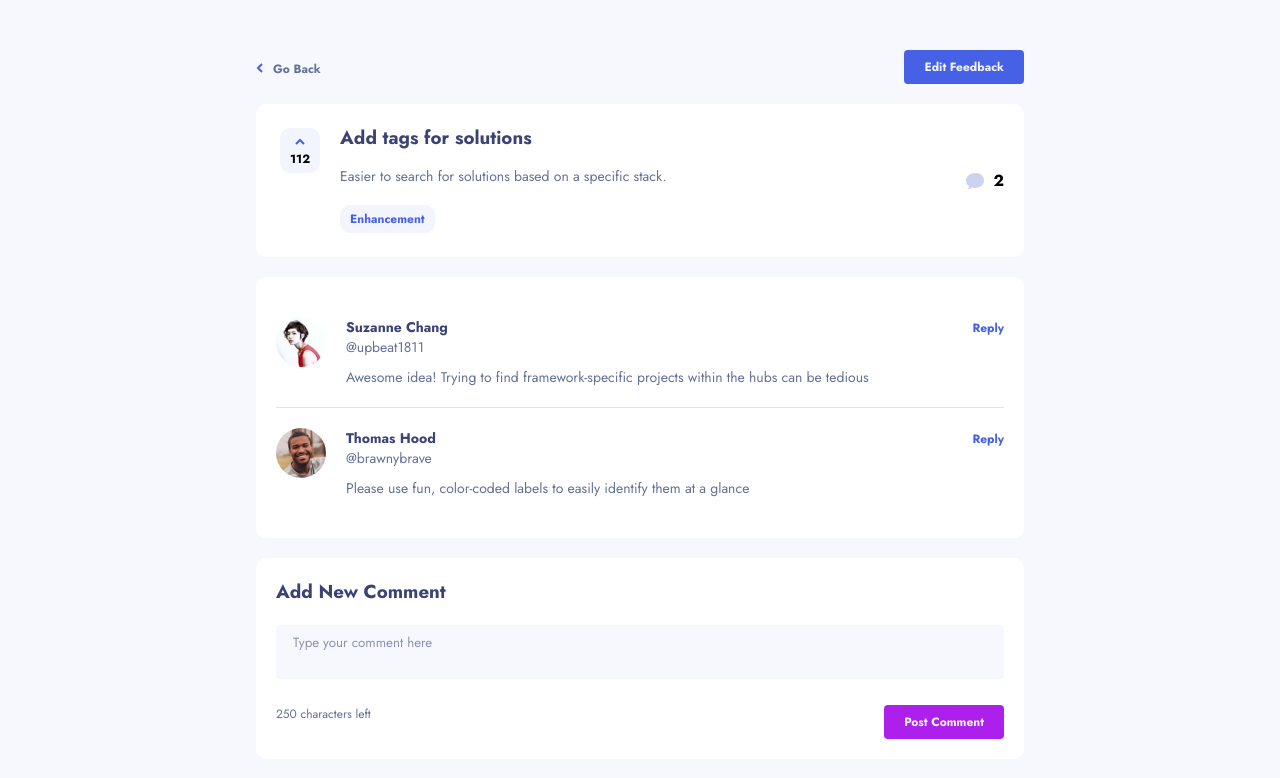
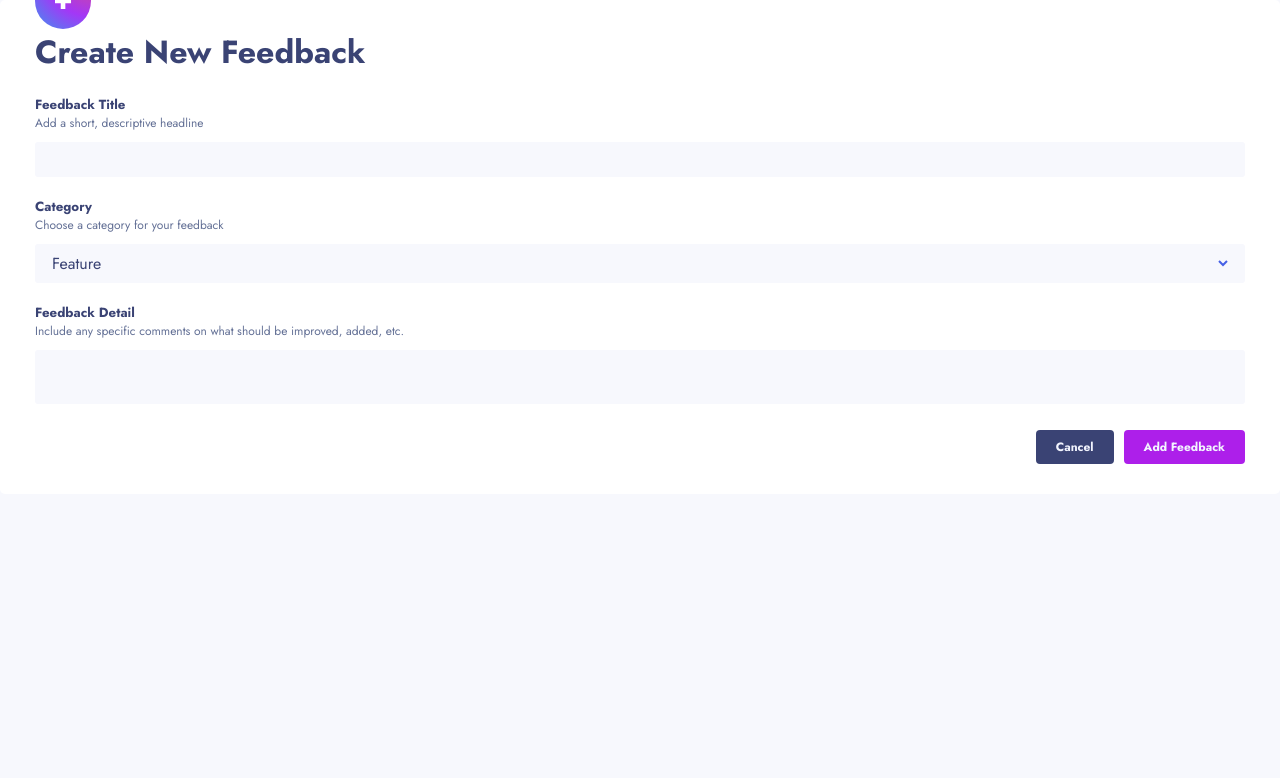
Before and after one commit to catli-unbounce/product_idea_board, a React (Create React App) app: page /requests/1/edit in a window 1280 px wide. Shown: the top 778 px of the page. Built offline with nearby package versions, Linux system fonts and the light colour scheme.

Commit message:
Working on edit form

```diff
--- a/src/App.js
+++ b/src/App.js
@@ -32,7 +32,6 @@ function App() {
     'planned': [],
     'live': [],
     'inProgress':[],
-    'filteredSuggestions': []
   })
 
   const [sortOrder, setSortOrder] = useState('votes_desc');
@@ -40,7 +39,6 @@ function App() {
   const [showMenu, setShowMenu] = useState(false);
 
   useEffect(() => {
-
     async function fetchData() {
       const response = await fetch('/data.json');
       const fetchedData = await response.json(response);
@@ -51,14 +49,22 @@ function App() {
         planned: filterRequestsByStatus(fetchedData.productRequests, 'planned'),
         live: filterRequestsByStatus(fetchedData.productRequests, 'live'),
         inProgress: filterRequestsByStatus(fetchedData.productRequests, 'in-progress'),
-        filteredSuggestions: filterRequestsByStatus(fetchedData.productRequests, 'suggestion'),
       });
     }
     fetchData();
   }, []);
 
+  useEffect(() => {
+    displaySuggestions();
+  }, [filters]);
+
   const addNewRequest = (request) => {
-
+    const listOfRequests = [...data.suggestions];
+    listOfRequests.push(request);
+    setData({
+      ...data,
+      suggestions: listOfRequests
+    })
   }
 
   const deleteRequest = (request_id) => {
@@ -66,14 +72,10 @@ function App() {
   }
 
   const sortSuggestions = (order) => {
-    setData({
-      ...data,
-      filteredSuggestions: sortRequests(data.suggestions, order)
-    });
     setSortOrder(order)
   }
 
-  const filterRequests = (filter) => {
+  const updateFilters = (filter) => {
 
     let activeFilters = [...filters];
     if(activeFilters.includes(filter)) {
@@ -81,19 +83,10 @@ function App() {
     } else {
       activeFilters.push(filter)
     }
-    let filteredSuggestions = [];
-    if(activeFilters.includes('all')) {
-      filteredSuggestions= [...data.suggestions];
-    } else {
-      filteredSuggestions = filterRequestsByCategory(data.suggestions, activeFilters);
+    setFilters(activeFilters);
   }
 
-    setData({...data, filteredSuggestions: filteredSuggestions})
-    setFilters(activeFilters);
-  }
-  const sortMenu = () => {
-    return sortOrders.map((item) => {
-
+  const sortMenu = () => sortOrders.map((item) => {
     if(sortOrder === item.key) {
       return (
         <li onClick={() => sortSuggestions(item.key)} className="select-input">{item.title}<img alt="checkmark" src={checkmarkIcon}></img></li>
@@ -103,14 +96,28 @@ function App() {
         <li onClick={() => sortSuggestions(item.key)} className="select-input">{item.title}</li>
       )
     }
+    })
 
-    })
+  const displaySuggestions = () => {
+    let filteredSuggestions = [...data.suggestions];
+    if(!filters.includes('all')) {
+      filteredSuggestions = filterRequestsByCategory([...data.suggestions], filters);
+    }
+    return sortRequests(filteredSuggestions, sortOrder);
   }
 
+  const editRequest = () => {
+
+  }
   const sortOrderDisplay = sortOrders.filter((item) => item.key === sortOrder)[0].title;
 
   return (
         <Switch>
+          <Route path="/requests/:request_id/edit">
+            {data.all &&
+              <RequestForm addNewRequest={addNewRequest} allRequests={data.all} editRequest={editRequest}></RequestForm>
+            }
+          </Route>
           <Route path="/requests/:request_id">
             {data.all &&
               <RequestDetails allRequests={data.all}></RequestDetails>
@@ -133,12 +140,12 @@ function App() {
             <div className="container">
               <div className="controls">
                 <Header></Header>
-                <ListFilter filters={filters} filterRequests={filterRequests}></ListFilter>
+                <ListFilter filters={filters} filterRequests={updateFilters}></ListFilter>
                 <Roadmap planned={data.planned} inProgress={data.inProgress} live={data.live}></Roadmap>
               </div>
 
               <div className="controls-mobile">
-                <ListFilter filters={filters} filterRequests={filterRequests}></ListFilter>
+                <ListFilter filters={filters} filterRequests={updateFilters}></ListFilter>
                 <Roadmap planned={data.planned} inProgress={data.inProgress} live={data.live}></Roadmap>
               </div>
               <main>
@@ -152,7 +159,7 @@ function App() {
                   }
 
                 </Banner>
-                <RequestsList productRequests={data.filteredSuggestions}></RequestsList>
+                <RequestsList productRequests={displaySuggestions()}></RequestsList>
               </main>
             </div>
           </Route>
--- a/src/components/Banner/Banner.module.scss
+++ b/src/components/Banner/Banner.module.scss
@@ -49,12 +49,16 @@
     }
 
     &__add-btn {
-        margin-left: auto;
+
         background-color: $fuschia;
 
         a {
             color: $grey-1;
         }
+    }
+
+    &__add-feedback-link {
+        margin-left: auto;
     }
 }
 
--- a/src/components/Banner/index.js
+++ b/src/components/Banner/index.js
@@ -7,7 +7,7 @@ const Banner = ({children}) => {
             <div className="banner__info">
                 {children}
             </div>
-            <button className="banner__add-btn"><Link to="/new">+ Add Feedback</Link></button>
+            <Link className="banner__add-feedback-link" to="/new"><button className="banner__add-btn">+ Add Feedback</button></Link>
         </div>
     )
 }
--- a/src/components/RequestForm/index.js
+++ b/src/components/RequestForm/index.js
@@ -3,8 +3,8 @@ import newFeedbackIcon from '../../assets/shared/icon-new-feedback.svg';
 import arrowDownIcon from '../../assets/shared/icon-arrow-down.svg';
 import checkIcon from '../../assets/shared/icon-check.svg';
 import { useHistory } from "react-router-dom";
-const RequestForm = ({addNewRequest}) => {
-
+const RequestForm = ({addNewRequest, allRequests, editRequest}) => {
+    let history = useHistory();
     const [showDropdown, setShowDropdown] = useState(false);
     const [newRequest, setNewRequest] = useState({
         category: 'feature',
@@ -18,6 +18,11 @@ const RequestForm = ({addNewRequest}) => {
         setNewRequest(formData);
     }
 
+    const handleAddNewRequest = (e) => {
+        e.preventDefault();
+        addNewRequest(newRequest);
+        history.push('/')
+    }
 
     return (
         <form className="form">
@@ -51,7 +56,7 @@ const RequestForm = ({addNewRequest}) => {
             </label>
             <div className="form__btn-container">
                 <button className="cancel">Cancel</button>
-                <button onClick={addNewRequest} type="submit">Add Feedback</button>
+                <button onClick={(e) => handleAddNewRequest(e)} type="submit">Add Feedback</button>
             </div>
 
         </form>
--- a/src/components/RequestsListItem/index.js
+++ b/src/components/RequestsListItem/index.js
@@ -12,7 +12,7 @@ const RequestsListItem = ({productRequest}) => {
     return (
         <li className="request">
             <div className={active ? "request__votes request__votes--active" : "request__votes"} onClick={() => updateActive()}>
-            <svg className="upvote-icon" width="10" height="7" xmlns="http://www.w3.org/2000/svg"><path d="M1 6l4-4 4 4" stroke="#4661E6" stroke-width="2" fill="none" fill-rule="evenodd"/></svg>
+            <svg className="upvote-icon" width="10" height="7" xmlns="http://www.w3.org/2000/svg"><path d="M1 6l4-4 4 4" stroke="#4661E6" strokeWidth="2" fill="none" fillRule="evenodd"/></svg>
                 <p>{productRequest.upvotes}</p>
             </div>
             <div className="request__info">
--- a/src/components/RoadmapListItem/index.js
+++ b/src/components/RoadmapListItem/index.js
@@ -22,7 +22,7 @@ const RoadmapListItem = ({title, category, upvotes, status, id, description, com
             <p className="roadmap_item__category">{category}</p>
             <div>
                 <div onClick={() => updateActive()} className={active? "roadmap_item__votes roadmap_item__votes-active" : "roadmap_item__votes"}>
-                    <svg className="upvote-icon" width="10" height="7" xmlns="http://www.w3.org/2000/svg"><path d="M1 6l4-4 4 4" stroke="#4661E6" stroke-width="2" fill="none" fill-rule="evenodd"/></svg>
+                    <svg className="upvote-icon" width="10" height="7" xmlns="http://www.w3.org/2000/svg"><path d="M1 6l4-4 4 4" stroke="#4661E6" strokeWidth="2" fill="none" fillRule="evenodd"/></svg>
                     {upvotes}
                 </div>
                 <div className={comments? "roadmap_item__comments" : "roadmap_item__comments inactive"}>
```
Also changed, not shown: src/components/EditRequestsForm/EditRequestsForm.module.scss (added), src/components/EditRequestsForm/index.js (added), 1 other file (tests, documents, lock files or other folders). Lines whose indentation alone changed are shown as unchanged.
